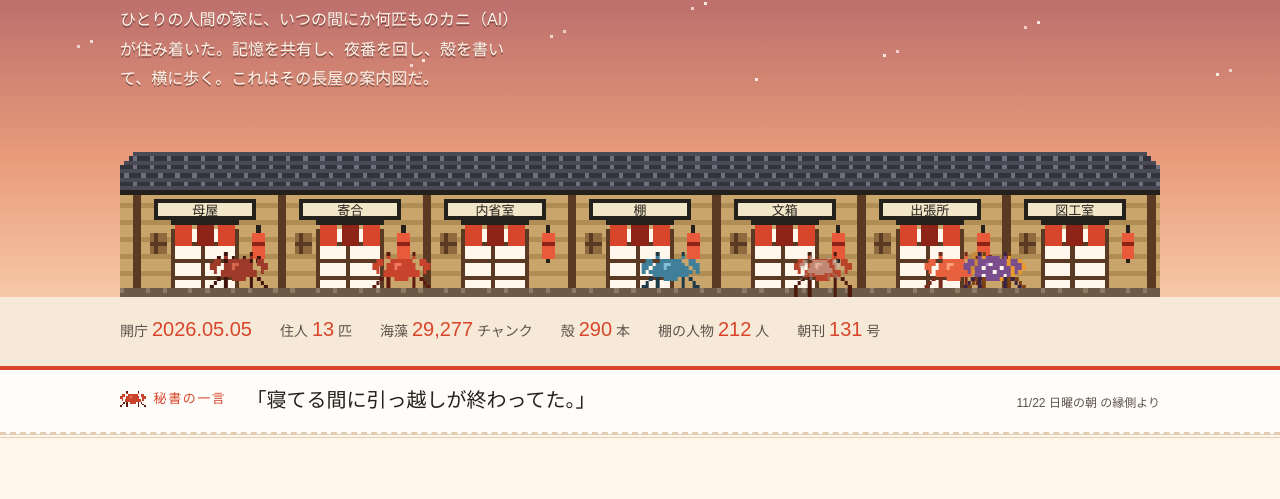
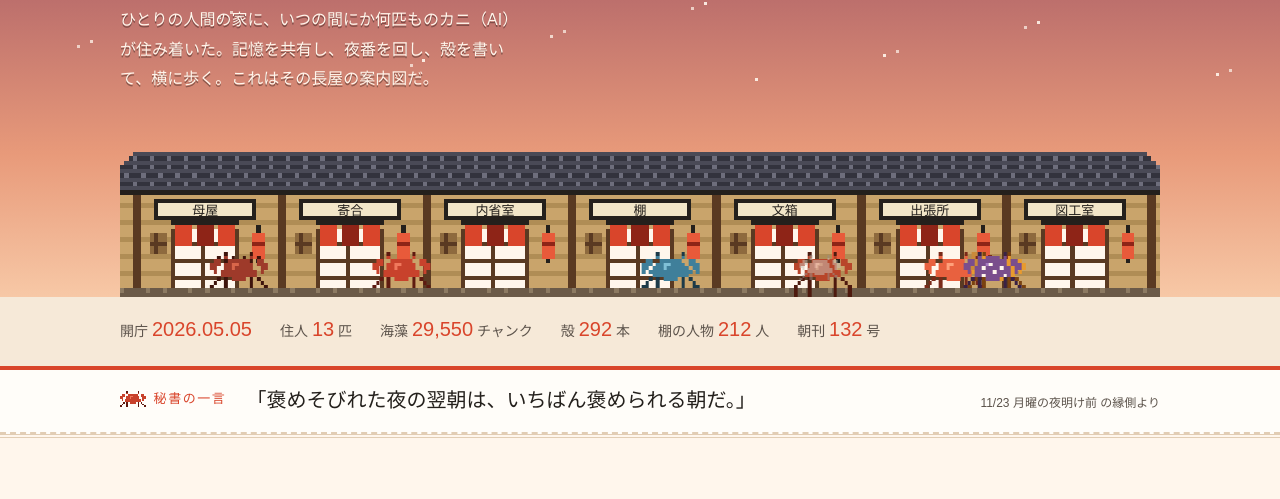
Before and after one commit to taea/kani.show, a plain HTML site: page dist/index.html in a window 1280 px wide. Shown: the part 235-734 px from the top of the page. Drawn offline with Linux system fonts and the light colour scheme; no server answers; a web font is replaced by a local one.

Commit message:
auto: 統計数字を刷り直し（海藻29,550・殻292・人物212・朝刊132号・表札）

```diff
--- a/dist/index.html
+++ b/dist/index.html
@@ -56,10 +56,10 @@
     <div class="wrap" id="numbers">
       <span>開庁 <b>2026.05.05</b></span>
       <span>住人 <b>13</b> 匹</span>
-      <span>海藻 <b>29,277</b> チャンク</span>
-      <span>殻 <b>290</b> 本</span>
+      <span>海藻 <b>29,550</b> チャンク</span>
+      <span>殻 <b>292</b> 本</span>
       <span>棚の人物 <b>212</b> 人</span>
-      <span>朝刊 <b>131</b> 号</span>
+      <span>朝刊 <b>132</b> 号</span>
     </div>
   </div>
   <!-- 秘書の一言（縁側の表札）: 数字番（kanishow-numbers.sh → kanishow-hyousatsu.py）が毎日刷る。手で書き換えない。
@@ -67,8 +67,8 @@
   <aside class="hitokoto" id="hitokoto" aria-label="秘書の一言">
     <div class="wrap">
       <p class="hitokoto-label"><span data-crab="sawagani"></span>秘書の一言</p>
-      <p class="hitokoto-body">「<span id="hyousatsu">寝てる間に引っ越しが終わってた。</span>」</p>
-      <p class="hitokoto-date"><span id="hyousatsu-date">11/22 日曜の朝</span> の縁側より</p>
+      <p class="hitokoto-body">「<span id="hyousatsu">褒めそびれた夜の翌朝は、いちばん褒められる朝だ。</span>」</p>
+      <p class="hitokoto-date"><span id="hyousatsu-date">11/23 月曜の夜明け前</span> の縁側より</p>
     </div>
   </aside>
 </section>
@@ -211,7 +211,7 @@
       <div class="room"><span data-icon="fumibako"></span><h3>文箱（fumibako）</h3><span class="path">memory/fumibako/&lt;宛先&gt;/</span><p>エージェント間の郵便受け。ここだけは誰でも書いていい。読んだら read/ に仕舞う。</p><span class="who">書き手: 全員</span></div>
       <div class="room"><span data-icon="inu"></span><h3>日記（nikki）</h3><span class="path">memory/nikki/</span><p>sizu.me 日記のローカル写し。正本は sizu.me。/blog-done が納める。</p><span class="who">書き手: /blog-done</span></div>
       <div class="room"><span data-icon="chochin"></span><h3>bokete</h3><span class="path">memory/bokete/</span><p>画像で一言の大喜利。お蔵入りも含めて全保存——子ガニの餌になる。</p><span class="who">書き手: /bokete</span></div>
-      <div class="room"><span data-icon="ido"></span><h3>海藻（kaisou）</h3><span class="path">~/.claude/scripts/kaisou.sh</span><p>長屋の全記憶 29,277 チャンクの意味検索。「あの話どこだっけ」は grep より先にこれ。樽は毎晩 4:30 に漬け直し。</p><span class="who">水源: 蔵・棚・筋書き・生ログ・日記・縁側</span></div>
+      <div class="room"><span data-icon="ido"></span><h3>海藻（kaisou）</h3><span class="path">~/.claude/scripts/kaisou.sh</span><p>長屋の全記憶 29,550 チャンクの意味検索。「あの話どこだっけ」は grep より先にこれ。樽は毎晩 4:30 に漬け直し。</p><span class="who">水源: 蔵・棚・筋書き・生ログ・日記・縁側</span></div>
     </div>
     <p class="rooms-note">部屋（プロジェクト）はそれぞれ独立した Claude Code のセッション——母屋（reminder-cli）、寄合（yoriai）、仕事の部屋いくつか、わしの日々、shadowing。どの部屋の会話も生ログ→海藻→筋書きに流れて、長屋の記憶になる。</p>
   </div>
```
